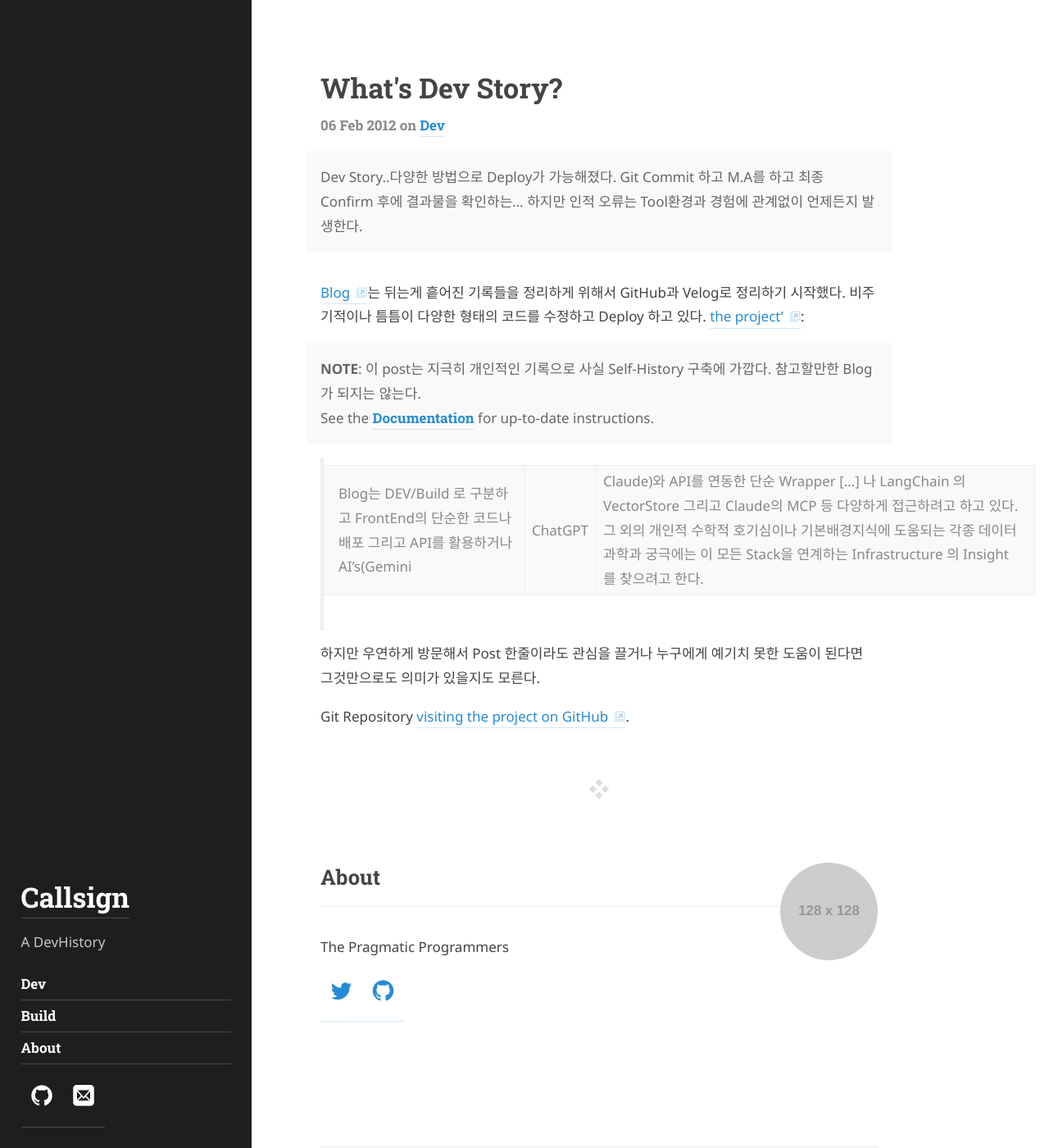
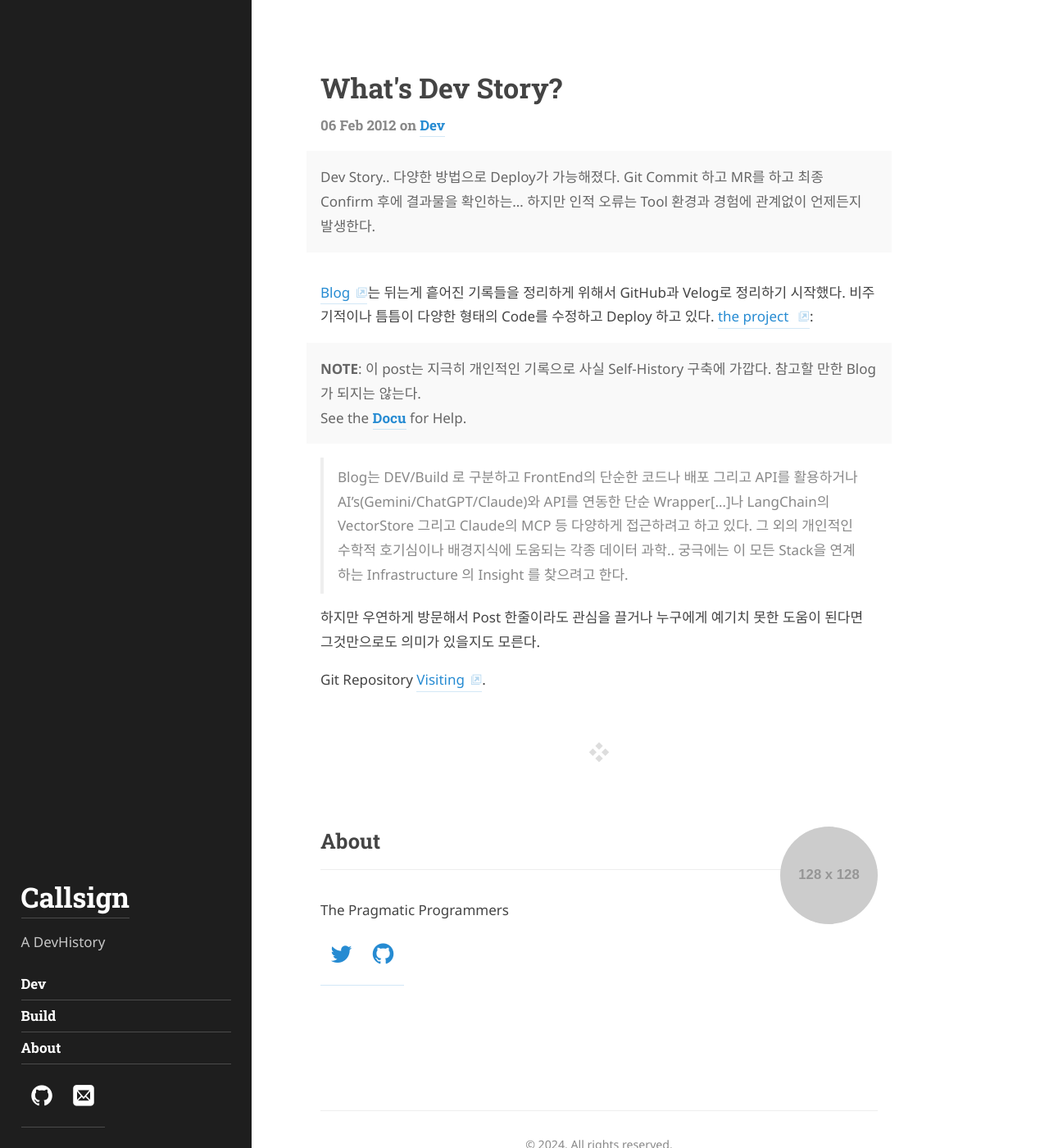
Before and after one commit to callsign88/callsign88.github.io, a Jekyll site: the page built from _posts/2012-02-06-whats-jekyll.md, in a window 1280 px wide and 1400 px high. Shown: the whole window at 82% size. Built offline with Jekyll 4.4.1, drawn with Linux system fonts in a browser that asks for light colours; some web fonts are replaced.

Commit message:
Refine text and fix typos in Dev Story post

```diff
--- a/_posts/2012-02-06-whats-jekyll.md
+++ b/_posts/2012-02-06-whats-jekyll.md
@@ -2,22 +2,22 @@
 layout: post
 title: What's Dev Story?
 description: >
-  Dev Story..다양한 방법으로 Deploy가 가능해졌다. Git Commit 하고 M.A를 하고 최종 Confirm 후에 결과물을 확인하는... 하지만 인적 오류는 Tool환경과 경험에 관계없이 언제든지 발생한다.
+  Dev Story.. 다양한 방법으로 Deploy가 가능해졌다. Git Commit 하고 MR를 하고 최종 Confirm 후에 결과물을 확인하는... 하지만 인적 오류는 Tool 환경과 경험에 관계없이 언제든지 발생한다.
 tags: [Dev]
 author: author2
 canonical_url: http://github.blog/
 ---
 
-[Blog](https://callsign88.github.io/)는 뒤는게 흩어진 기록들을 정리하게 위해서 GitHub과 Velog로 정리하기 시작했다. 비주기적이나 틈틈이 다양한 형태의 코드를 수정하고 Deploy 하고 있다. [the project'](https://github.com/callsign88):
+[Blog](https://callsign88.github.io/)는 뒤는게 흩어진 기록들을 정리하게 위해서 GitHub과 Velog로 정리하기 시작했다. 비주기적이나 틈틈이 다양한 형태의 Code를 수정하고 Deploy 하고 있다. [the project ](https://github.com/callsign88):
 
-**NOTE**: 이 post는 지극히 개인적인 기록으로 사실 Self-History 구축에 가깝다. 참고할만한 Blog가 되지는 않는다.
-See the [Documentation][docs]{:.heading.flip-title} for up-to-date instructions.
+**NOTE**: 이 post는 지극히 개인적인 기록으로 사실 Self-History 구축에 가깝다. 참고할 만한 Blog가 되지는 않는다.
+See the [Docu][docs]{:.heading.flip-title} for Help.
 {:.message}
 
-  > Blog는 DEV/Build 로 구분하고 FrontEnd의 단순한 코드나 배포 그리고 API를 활용하거나 AI's(Gemini|ChatGPT|Claude)와 API를 연동한 단순 Wrapper [...] 나 LangChain 의 VectorStore 그리고 Claude의 MCP 등 다양하게 접근하려고 하고 있다. 그 외의 개인적 수학적 호기심이나 기본배경지식에 도움되는 각종 데이터 과학과 궁극에는 이 모든 Stack을 연계하는 Infrastructure 의 Insight 를 찾으려고 한다.
+  > Blog는 DEV/Build 로 구분하고 FrontEnd의 단순한 코드나 배포 그리고 API를 활용하거나 AI's(Gemini/ChatGPT/Claude)와 API를 연동한 단순 Wrapper[...]나 LangChain의 VectorStore 그리고 Claude의 MCP 등 다양하게 접근하려고 하고 있다. 그 외의 개인적인 수학적 호기심이나 배경지식에 도움되는 각종 데이터 과학.. 궁극에는 이 모든 Stack을 연계하는 Infrastructure 의 Insight 를 찾으려고 한다.
 
 하지만 우연하게 방문해서 Post 한줄이라도 관심을 끌거나 누구에게 예기치 못한 도움이 된다면 그것만으로도 의미가 있을지도 모른다.
 
-Git Repository [visiting the project on GitHub](https://github.com/callsign88).
+Git Repository [Visiting](https://github.com/callsign88).
 
 [docs]: ../docs/7.5.2/index.md
```
